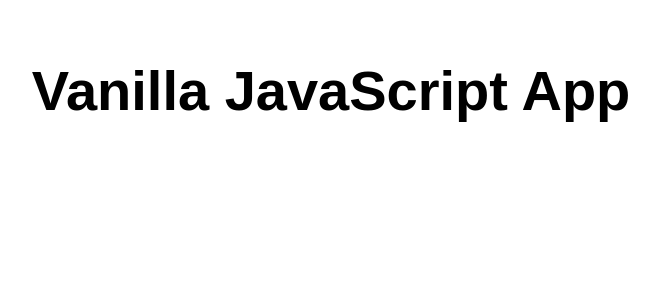
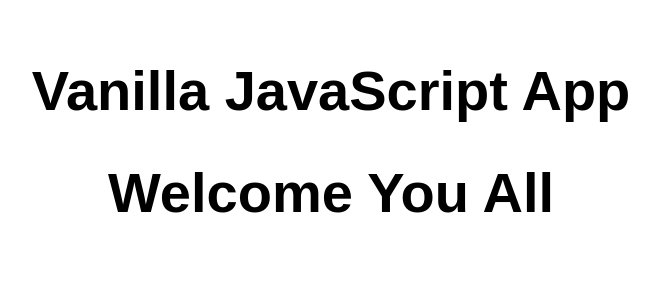
Before and after one commit to jeginabhasith/Jegi, a website: page src/index.html in a window 1280 px wide. Shown: the whole page, without its empty margins (309-968 px from the left). Drawn offline with Linux system fonts and the light colour scheme.

Commit message:
index.html

```diff
--- a/src/index.html
+++ b/src/index.html
@@ -11,6 +11,8 @@
 <body>
   <main>
     <h1>Vanilla JavaScript App</h1>
+
+    <h1>Welcome You All</h1>
   </main>
 </body>
 
```
